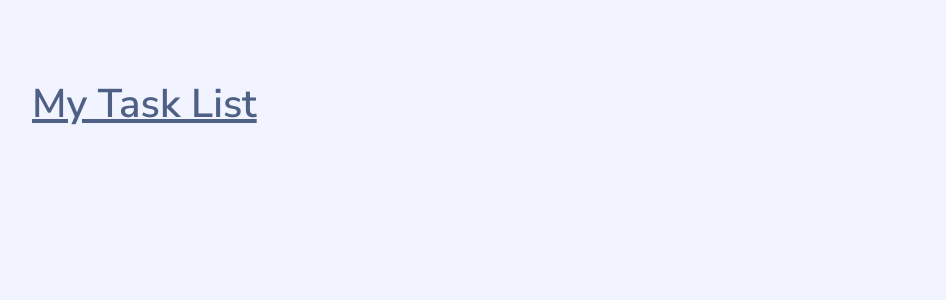
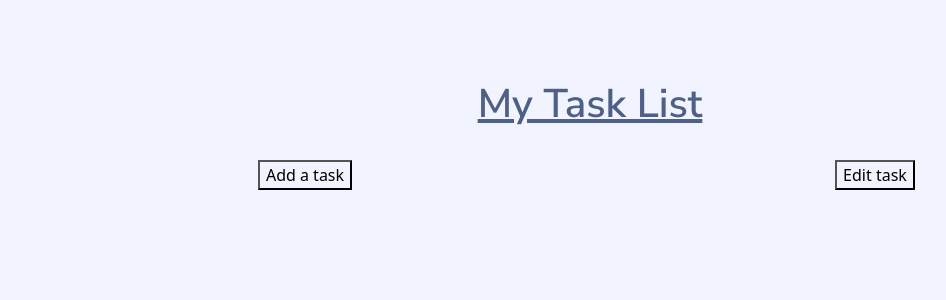
Before and after one commit to Marcos8060/React-Crud, a React (Create React App) app: page / in a window 1280 px wide. Shown: the top 300 px of the page, without its empty margins (50-996 px from the left). Built offline with nearby package versions, Linux system fonts and the light colour scheme.

Commit message:
added create and edit modal components

```diff
--- a/src/App.js
+++ b/src/App.js
@@ -1,9 +1,19 @@
 import './App.css';
+import CreateModal from './components/CreateModal';
+import EditModal from './components/EditModal';
 
 function App() {
   return (
     <div className='container'>
-      <h1 className='text-decoration-underline'>My Task List</h1>
+      <h1 className='text-decoration-underline text-center'>My Task List</h1>
+      <div className='row py-4'>
+        <div className="col-md-6 text-center">
+          <CreateModal />
+        </div>
+        <div className="col-md-6 text-center">
+          <EditModal  />
+        </div>
+      </div>
     </div>
   );
 }
--- /dev/null
+++ b/src/components/CreateModal.js
@@ -0,0 +1,11 @@
+import React from 'react'
+
+const CreateModal = () => {
+  return (
+    <div>
+        <button>Add a task</button>
+    </div>
+  )
+}
+
+export default CreateModal
--- /dev/null
+++ b/src/components/EditModal.js
@@ -0,0 +1,11 @@
+import React from 'react'
+
+const EditModal = () => {
+  return (
+    <div>
+        <button>Edit task</button>
+    </div>
+  )
+}
+
+export default EditModal
```
Also changed, not shown: src/components/Modal.js (deleted, +0 -9 lines).
